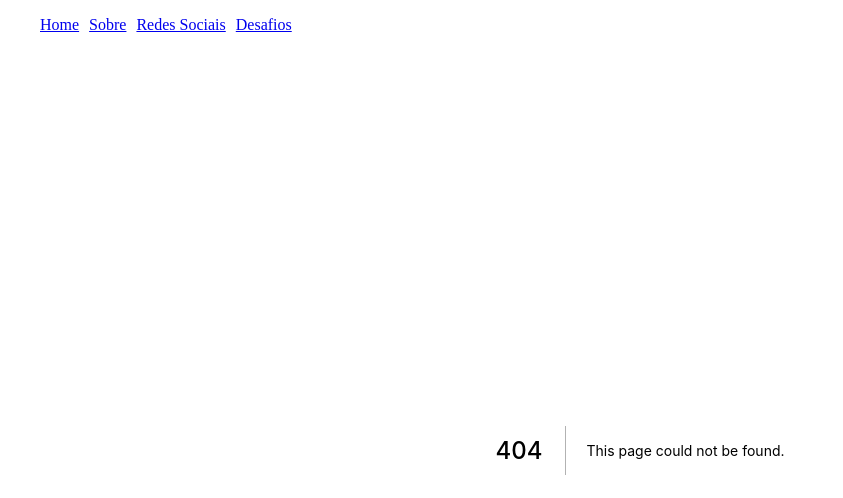
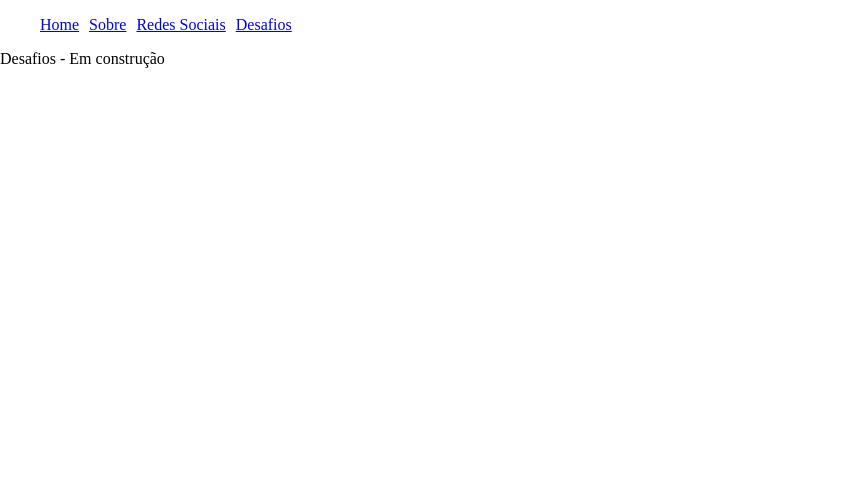
Before and after one commit to DevsGenteBoa/desenvolvimento-web-oficial, a Next.js app: page /desafios in a window 1280 px wide. Before the commit this address had no page. Shown: the top 498 px of the page, without its empty margins (0-843 px from the left). Built offline with nearby package versions, Linux system fonts and the light colour scheme.

Commit message:
desafios

```diff
--- /dev/null
+++ b/pages/desafios.tsx
@@ -0,0 +1,5 @@
+const Desafios = () => {
+  return <p>Desafios - Em construção</p>;
+};
+
+export default Desafios;
```
